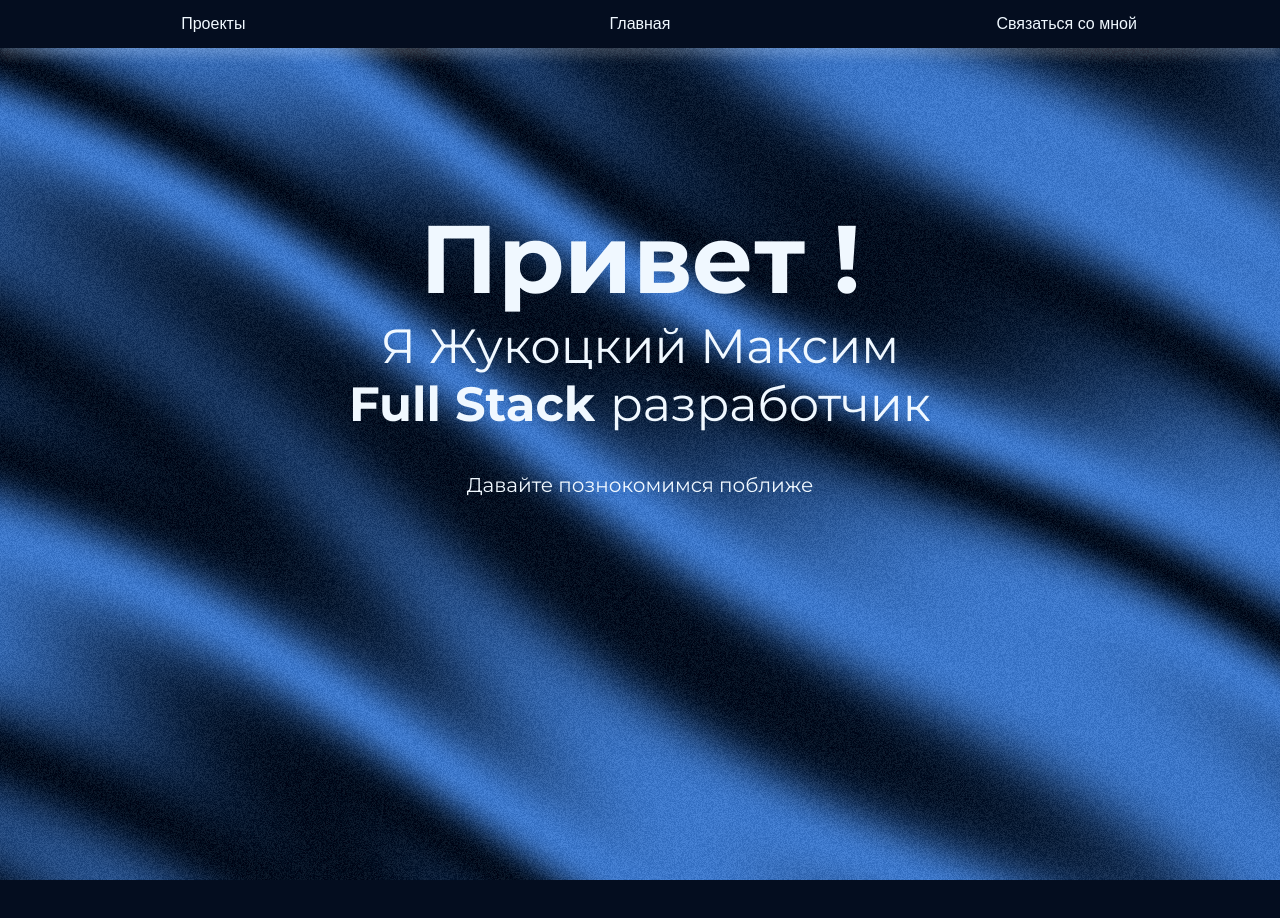
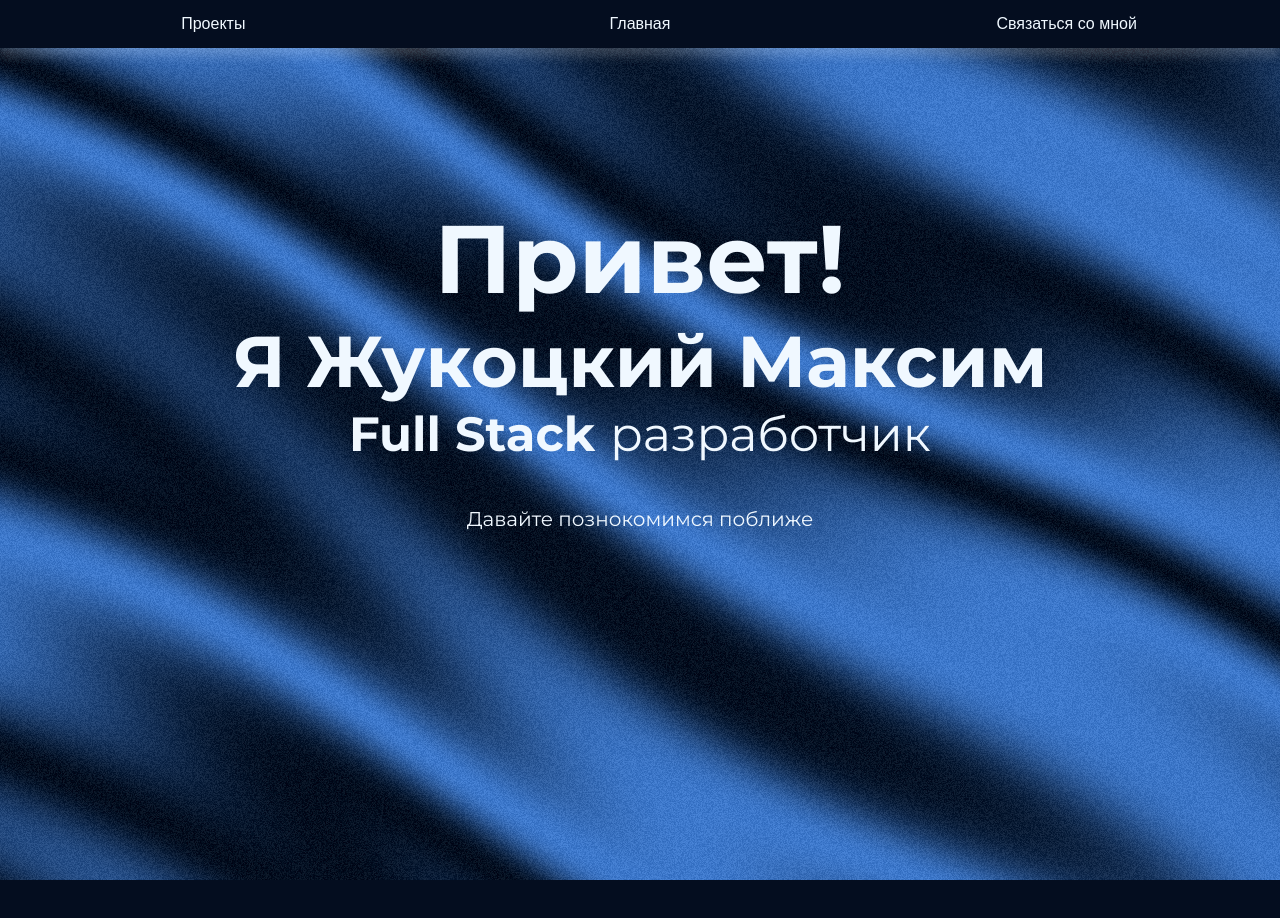
Before and after one commit to zhukockijmaxim9/Portfolio-WebPage, a React (Create React App) app: page / in a window 1280 px wide. Shown: the top 918 px of the page. Built offline with nearby package versions, Linux system fonts and the light colour scheme.

Commit message:
Улучшение SplitText анимации

```diff
--- a/src/components/SplitText/SplitText.jsx
+++ b/src/components/SplitText/SplitText.jsx
@@ -6,7 +6,7 @@ import { SplitText as GSAPSplitText } from "gsap/SplitText";
 gsap.registerPlugin(ScrollTrigger, GSAPSplitText);
 
 const SplitText = ({
-  text,
+  children,
   className = "",
   delay = 100,
   duration = 0.6,
@@ -24,10 +24,9 @@ const SplitText = ({
   const scrollTriggerRef = useRef(null);
 
   useEffect(() => {
-    if (typeof window === "undefined" || !ref.current || !text) return;
+    if (typeof window === "undefined" || !ref.current || !children) return;
 
     const el = ref.current;
-
     animationCompletedRef.current = false;
 
     const absoluteLines = splitType === "lines";
@@ -119,10 +118,10 @@ const SplitText = ({
         splitter.revert();
       }
     };
-  }, [text, delay, duration, ease, splitType, from, to, threshold, rootMargin, onLetterAnimationComplete]);
+  }, [children, delay, duration, ease, splitType, from, to, threshold, rootMargin, onLetterAnimationComplete]);
 
   return (
-    <p
+    <div
       ref={ref}
       className={`split-parent ${className}`}
       style={{
@@ -133,8 +132,8 @@ const SplitText = ({
         wordWrap: "break-word",
       }}
     >
-      {text}
-    </p>
+      {children}
+    </div>
   );
 };
 
--- a/src/pages/MainPage.jsx
+++ b/src/pages/MainPage.jsx
@@ -15,68 +15,17 @@ const MainPage = () => {
         <Silk className="background" speed={5} scale={1} color="#4a85d8ff" noiseIntensity={1.5} rotation={0} />
       </div>
       <section className="main-container">
-        <div className="main-info">
-          <SplitText
-            text="Привет !"
-            className="hello-text"
-            delay={120}
-            duration={1}
-            ease="power3.out"
-            splitType="chars"
-            from={{ opacity: 0, y: 40 }}
-            to={{ opacity: 1, y: 0 }}
-            threshold={0.1}
-            rootMargin="-100px"
-            textAlign="center"
-            onLetterAnimationComplete={handleAnimationComplete}
-          />
+        <SplitText splitType="words" delay={250}>
+          <h1 className="hello-text">Привет!</h1>
           <div className="info-container">
-            <SplitText
-              text="Я Жукоцкий Максим"
-              className="info-text"
-              delay={100}
-              duration={1}
-              ease="power3.out"
-              splitType="words"
-              from={{ opacity: 0, y: 40 }}
-              to={{ opacity: 1, y: 0 }}
-              threshold={0.1}
-              rootMargin="-100px"
-              textAlign="center"
-              onLetterAnimationComplete={handleAnimationComplete}
-            />
+            <h2 className="info-text">Я Жукоцкий Максим</h2>
             <div className="full-stack-info">
-              <SplitText
-                text="Full Stack"
-                className="full-stack-text"
-                delay={100}
-                duration={1}
-                ease="power3.out"
-                splitType="words"
-                from={{ opacity: 0, y: 40 }}
-                to={{ opacity: 1, y: 0 }}
-                threshold={0.1}
-                rootMargin="-100px"
-                textAlign="center"
-                onLetterAnimationComplete={handleAnimationComplete}
-              />
-              <SplitText
-                text="разработчик"
-                className="developer"
-                delay={100}
-                duration={1}
-                ease="power3.out"
-                splitType="words"
-                from={{ opacity: 0, y: 40 }}
-                to={{ opacity: 1, y: 0 }}
-                threshold={0.1}
-                rootMargin="-100px"
-                textAlign="center"
-                onLetterAnimationComplete={handleAnimationComplete}
-              />
+              <span className="full-stack-text">Full Stack</span>
+              <span className="developer">разработчик</span>
             </div>
           </div>
-        </div>
+        </SplitText>
+        <SplitText splitType="chars" delay={100}></SplitText>
         <div className="more-about">
           <p>Давайте познокомимся поближе</p>
           {/* <Circle className="circle-button" /> */}
```
